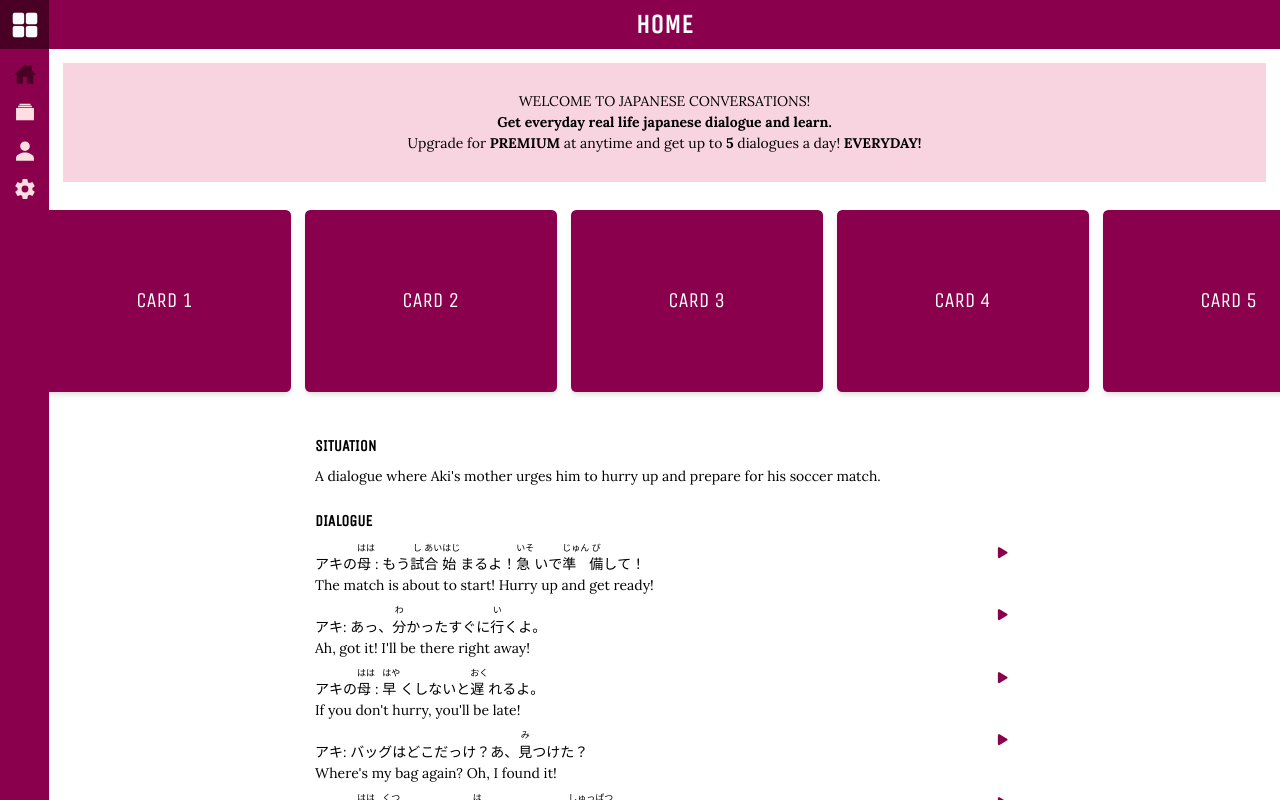
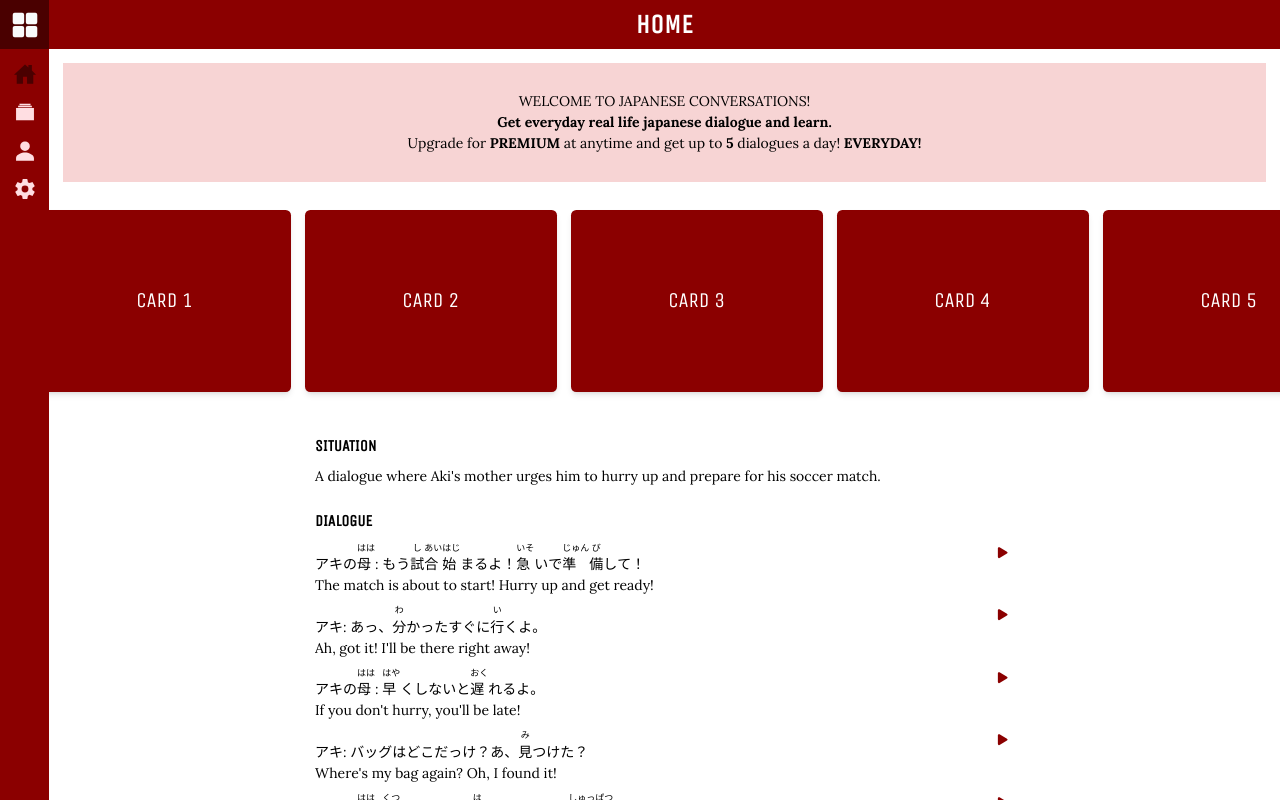
Before and after one commit to netspie/jp-conversations, a React (Vite) app: page /tab1 in a window 1280 px wide. Built offline with nearby package versions, Linux system fonts and the light colour scheme.

Commit message:
Change colors

```diff
--- a/tailwind.css
+++ b/tailwind.css
@@ -23,28 +23,26 @@
 }
 
 :root {
-  --ion-font-size-base: 16px;
-
-  --ion-color-primary: #8b004c;
-  --ion-color-primary-rgb: 139, 0, 76;
+  --ion-color-primary: #8b0000; /* Dark Red (Primary) */
+  --ion-color-primary-rgb: 139, 0, 0;
   --ion-color-primary-contrast: #ffffff;
   --ion-color-primary-contrast-rgb: 255, 255, 255;
-  --ion-color-primary-shade: #7a0044;
-  --ion-color-primary-tint: #9c0060;
+  --ion-color-primary-shade: #7a0000;
+  --ion-color-primary-tint: #9c0000;
 
-  --ion-color-secondary: #f7d4e0;
-  --ion-color-secondary-rgb: 247, 212, 224;
+  --ion-color-secondary: #f7d4d4; /* Soft Pinkish Red (Secondary) */
+  --ion-color-secondary-rgb: 247, 212, 212;
   --ion-color-secondary-contrast: #ffffff;
   --ion-color-secondary-contrast-rgb: 255, 255, 255;
-  --ion-color-secondary-shade: #e5aab4;
-  --ion-color-secondary-tint: #f8d8e3;
+  --ion-color-secondary-shade: #e5aaaa;
+  --ion-color-secondary-tint: #f8d8d8;
 
-  --ion-color-tertiary: #4a0025; /* Darker pink (Tertiary) */
-  --ion-color-tertiary-rgb: 74, 0, 37;
+  --ion-color-tertiary: #4a0000; /* Darker Red (Tertiary) */
+  --ion-color-tertiary-rgb: 74, 0, 0;
   --ion-color-tertiary-contrast: #ffffff;
   --ion-color-tertiary-contrast-rgb: 255, 255, 255;
-  --ion-color-tertiary-shade: #3c0020;
-  --ion-color-tertiary-tint: #5c0036;
+  --ion-color-tertiary-shade: #3c0000;
+  --ion-color-tertiary-tint: #5c0000;
 }
 
 html {
```
Also changed, not shown: src/theme/tailwind.css.
